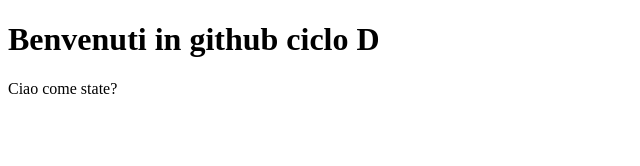
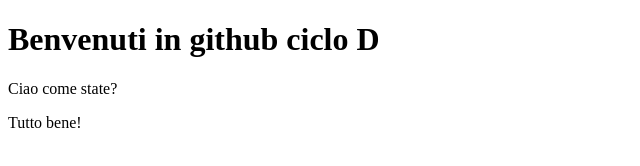
Before and after one commit to davidemarianoexpleo/test-ciclo-d, a plain HTML site: page index.html in a window 1280 px wide. Shown: the full height of the page, 0-640 px from the left. Drawn offline with Linux system fonts and the light colour scheme.

Commit message:
Update index.html

```diff
--- a/index.html
+++ b/index.html
@@ -8,5 +8,6 @@
   <body>
     <h1>Benvenuti in github ciclo D</h1>
     <p>Ciao come state?</p>
+    <p>Tutto bene!</p>
   </body>
 </html>
```
